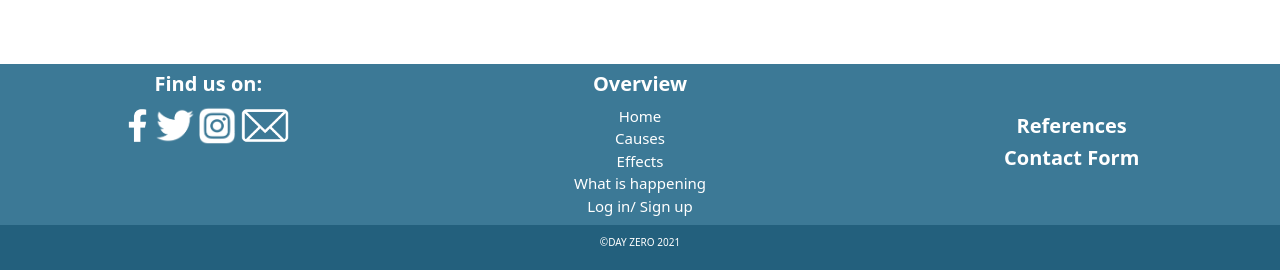
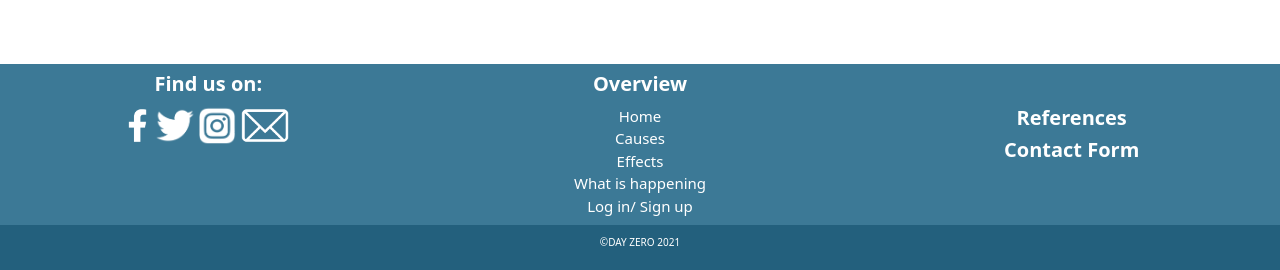
Before and after one commit to alcmene00/day_zero, a PHP site: page /causes.html in a window 1280 px wide. Shown: the part 5627-5897 px from the top of the page. Run offline with PHP 8.4, Linux system fonts and the light colour scheme.

Commit message:
Update footer.css

```diff
--- a/footer.css
+++ b/footer.css
@@ -49,12 +49,10 @@
     color: #eef9fc;
     text-decoration: none;
 }
-
 .fl3 {
     color: #ffffff;
     text-align: center;
-  font-size: 1.5rem;
-  margin-top: 12%;
+    margin-top: 10%;
     margin-bottom: 2%;
 }
 .title3, .title4 {
@@ -62,8 +60,14 @@
     font-size: 2rem;
     margin-bottom: 2%;
     font-weight: 600;
-  position: center;
 }
+@media screen and (max-width: 750px){
+    .fl3{
+      margin-top: 2%;
+      margin-bottom: 2%;
+    }
+}
+
 .footer-end {
     color: #ffffff;
     background-color: #23607d;
```
Lines whose indentation alone changed are shown as unchanged.
